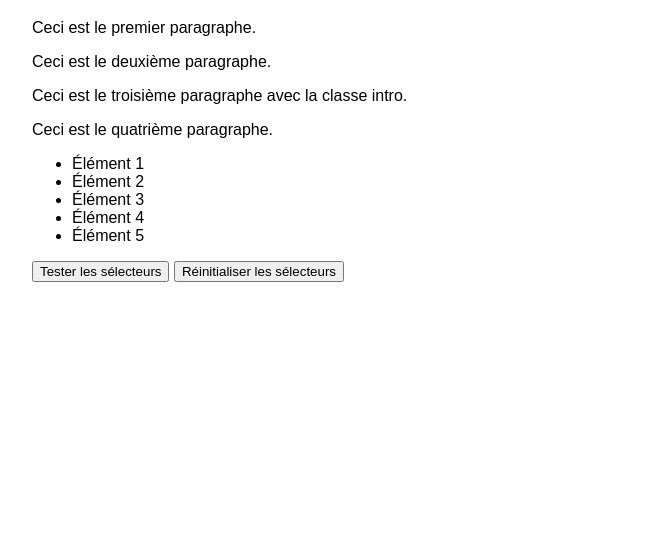
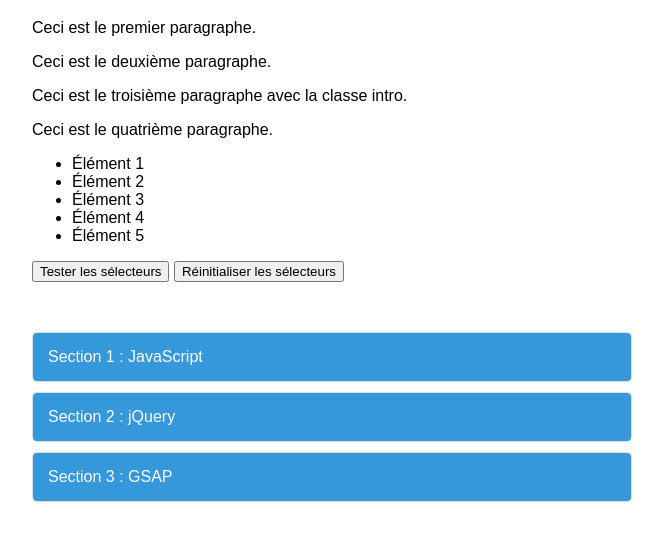
Before and after one commit to sirineTIWEB/jquery, a plain HTML site: page index.html in a window 1280 px wide. Shown: the part 743-1283 px from the top of the page, without its empty margins (308-971 px from the left). Before the commit the page ends 1095 px from the top, so only its background shows below. Drawn offline with nearby package versions, Linux system fonts and the light colour scheme.

Commit message:
html accordeon de base

```diff
--- a/index.html
+++ b/index.html
@@ -107,6 +107,35 @@
             font-size: 40px;
             cursor: pointer;
         }
+
+        .accordion {
+            max-width: 600px;
+            margin: 50px auto;
+        }
+        .accordion-item {
+            margin-bottom: 10px;
+            border: 1px solid #ddd;
+            border-radius: 5px;
+            overflow: hidden;
+        }
+        .accordion-header {
+            background: #3498db;
+            color: white;
+            padding: 15px;
+            cursor: pointer;
+            user-select: none;
+        }
+        .accordion-header:hover {
+            background: #2980b9;
+        }
+        .accordion-header.active {
+            background: #27ae60;
+        }
+        .accordion-content {
+            display: none;
+            padding: 15px;
+            background: #f9f9f9;
+        }
     </style>
 </head>
 
@@ -157,6 +186,29 @@
 
     <button id="btn-test">Tester les sélecteurs</button>
     <button id="btn-reset">Réinitialiser les sélecteurs</button>
+
+    <div class="accordion">
+        <div class="accordion-item">
+            <div class="accordion-header">Section 1 : JavaScript</div>
+            <div class="accordion-content">
+                <p>JavaScript est un langage de programmation essentiel pour le développement web moderne.</p>
+            </div>
+        </div>
+
+        <div class="accordion-item">
+            <div class="accordion-header">Section 2 : jQuery</div>
+            <div class="accordion-content">
+                <p>jQuery simplifie la manipulation du DOM et les interactions avec les éléments HTML.</p>
+            </div>
+        </div>
+
+        <div class="accordion-item">
+            <div class="accordion-header">Section 3 : GSAP</div>
+            <div class="accordion-content">
+                <p>GSAP est la bibliothèque d'animation la plus puissante pour créer des animations web professionnelles.</p>
+            </div>
+        </div>
+    </div>
 
     <script src="https://code.jquery.com/jquery-3.7.1.min.js"></script>
     <script>
```
Also changed, not shown: 1 other file.
